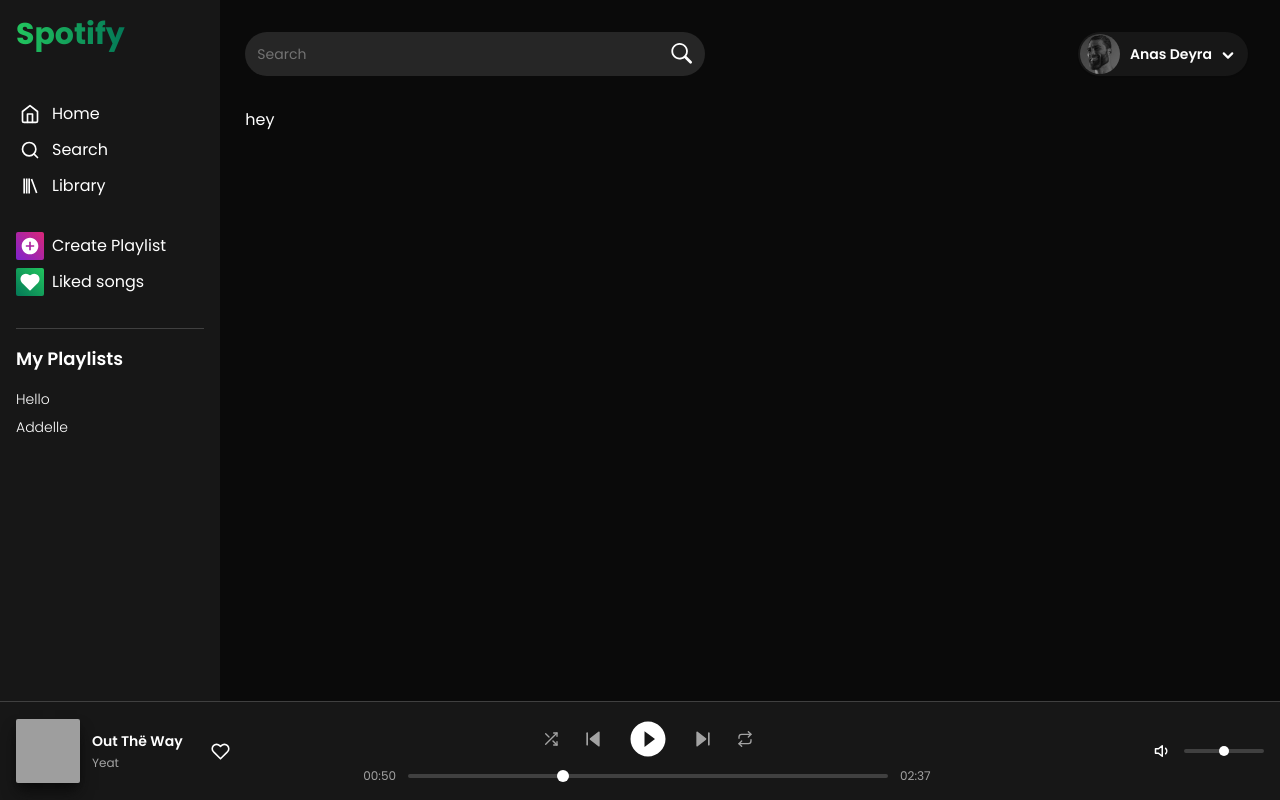
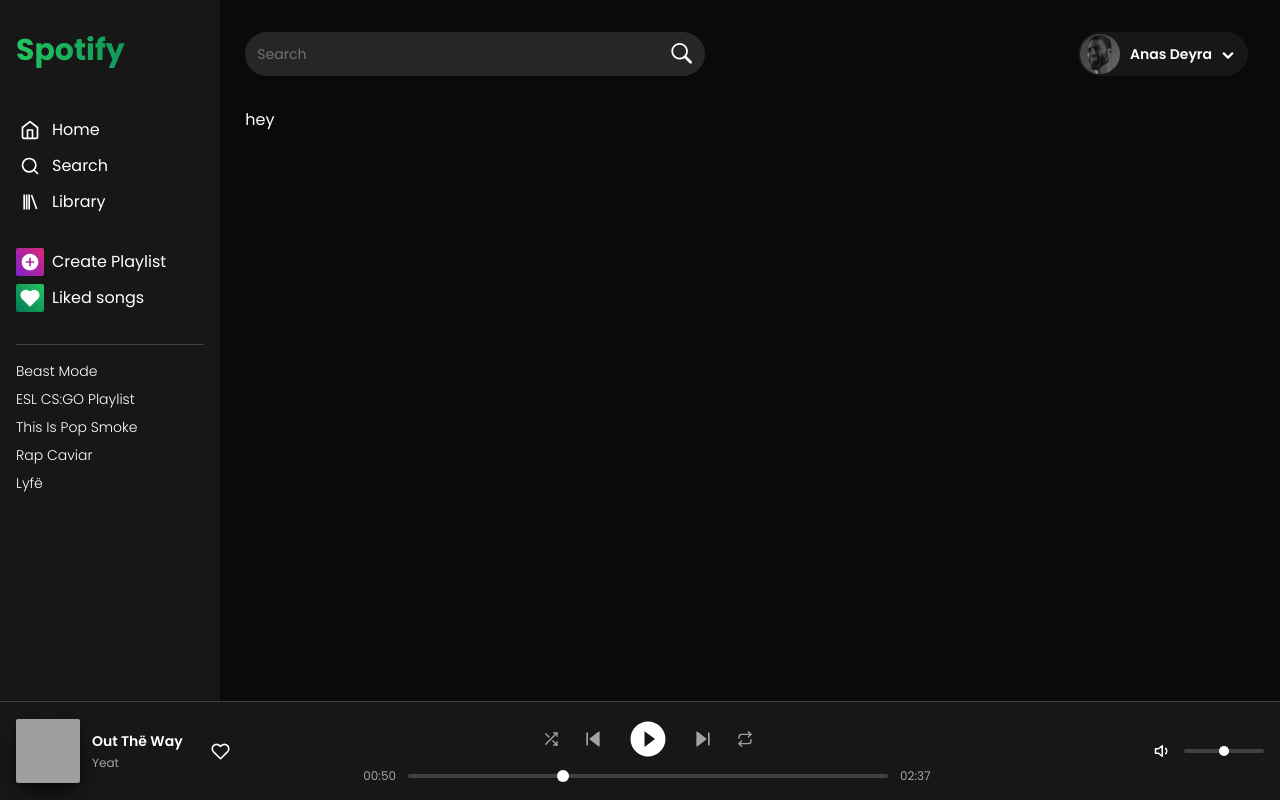
Before and after one commit to anasdeyra/projet-web, a React (Vite) app: page /app/search in a window 1280 px wide. Built offline with nearby package versions, Linux system fonts and the light colour scheme; grey boxes are pictures that could not be loaded.

Commit message:
some improvements in app

```diff
--- a/src/components/pages/apppage/AppLayout.jsx
+++ b/src/components/pages/apppage/AppLayout.jsx
@@ -12,7 +12,7 @@
           style={{
             height: "calc(100vh - 99px)",
           }}
-          className="flex-1  top-0 w-[220px] bg-neutral-900 p-4 z-[3000] fixed "
+          className="flex flex-col  top-0 w-[220px] bg-neutral-900 p-4 z-[3000] fixed overflow-hidden"
         >
           <Sidebar />
         </div>
--- a/src/components/pages/apppage/Home.jsx
+++ b/src/components/pages/apppage/Home.jsx
@@ -21,6 +21,10 @@
   { name: "Lyfë", image: "/playlists/out the way.jpg" },
 ];
 const PLAYLISTS2 = [
+  {
+    name: "tourner dans le vide",
+    image: "/playlists/tourner dans le vide.jpg",
+  },
   { name: "as it was", image: "/playlists/as it was.jpg" },
   { name: "Eyes Closed", image: "/playlists/eyes.png" },
   { name: "bad habits", image: "/playlists/bad habits.jpg" },
--- a/src/components/pages/apppage/MusicPLayer.jsx
+++ b/src/components/pages/apppage/MusicPLayer.jsx
@@ -1,4 +1,4 @@
-import React, { useMemo, useState } from "react";
+import { useMemo, useState } from "react";
 import {
   FiRepeat,
   FiShuffle,
@@ -8,16 +8,9 @@
   FiVolumeX,
   FiSkipBack,
   FiSkipForward,
-  FiPlayCircle,
-  FiPauseCircle,
   FiHeart,
 } from "react-icons/fi";
-import {
-  MdVolumeUp,
-  MdVolumeOff,
-  MdPlayCircleFilled,
-  MdPauseCircleFilled,
-} from "react-icons/md";
+import { MdPlayCircleFilled, MdPauseCircleFilled } from "react-icons/md";
 
 function formatTime(seconds) {
   let minutes = Math.floor(seconds / 60);
@@ -64,7 +57,7 @@
             }}
             size={19}
             className={`cursor-pointer active:scale-95 ${
-              isLiked ? "fill-white" : ""
+              isLiked ? "fill-emerald-600 text-emerald-600" : ""
             }`}
           />
         </div>
--- a/src/components/pages/apppage/Profile.jsx
+++ b/src/components/pages/apppage/Profile.jsx
@@ -5,9 +5,7 @@
   FiUser,
   FiSettings,
   FiLogOut,
-  FiEdit,
-  FiEdit2,
-  FiEdit3,
+  FiLock,
   FiCreditCard,
 } from "react-icons/fi";
 
@@ -56,7 +54,7 @@
                     "flex gap-2 items-center px-4 py-2 text-sm "
                   )}
                 >
-                  <FiUser />
+                  <FiLock />
                   <p>Account</p>
                 </a>
               )}
@@ -70,7 +68,7 @@
                     "flex gap-2 items-center px-4 py-2 text-sm"
                   )}
                 >
-                  <FiEdit />
+                  <FiUser />
                   <p>Profile</p>
                 </a>
               )}
--- a/src/components/pages/apppage/Sidebar.jsx
+++ b/src/components/pages/apppage/Sidebar.jsx
@@ -9,7 +9,13 @@
 const Sidebar = () => {
   const [showModal, setShowModal] = useState(false);
   const [name, setName] = useState("");
-  const [lists, setPlaylist] = useState(["Hello", "Addelle"]);
+  const [lists, setPlaylist] = useState([
+    "Beast Mode",
+    "ESL CS:GO Playlist",
+    "This Is Pop Smoke",
+    "Rap Caviar",
+    "Lyfë",
+  ]);
   const handleCreate = () => {
     setPlaylist((e) => [...e, name]);
     setShowModal(false);
@@ -76,9 +82,8 @@
           Liked songs
         </li>
       </ul>
-
-      <ul className="flex flex-col gap-y-2 border-t pt-4 border-t-neutral-700 mt-8">
-        <h3 className="font-semibold text-lg mb-2">My Playlists</h3>
+      <hr className="mt-8 mb-4 border-neutral-700" />
+      <ul className="flex my-playlists flex-col gap-y-2 overflow-y-scroll h-full">
         {lists.map((list, i) => {
           return (
             <li
--- a/src/components/pages/apppage/appStyles.css
+++ b/src/components/pages/apppage/appStyles.css
@@ -18,3 +18,20 @@
   border-radius: 50%;
   @apply bg-white w-[10px] aspect-square;
 }
+
+.my-playlists::-webkit-scrollbar {
+  @apply w-1;
+}
+
+.my-playlists::-webkit-scrollbar-track {
+  border-radius: 999px;
+}
+
+.my-playlists::-webkit-scrollbar-thumb {
+  border-radius: 999px;
+  @apply bg-transparent;
+}
+.my-playlists:hover::-webkit-scrollbar-thumb {
+  border-radius: 999px;
+  @apply bg-neutral-700 transition-all;
+}
```
Also changed, not shown: public/playlists/tourner dans le vide.jpg (added).
